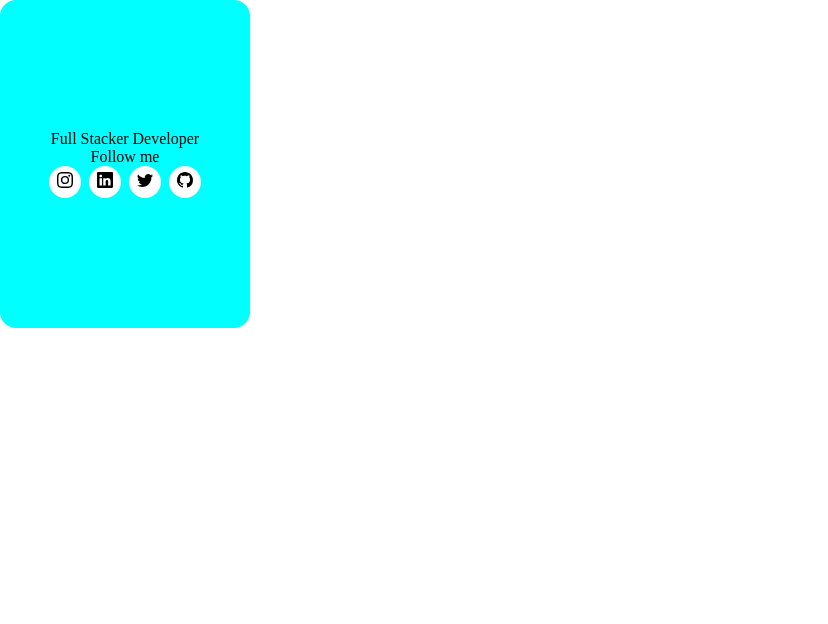
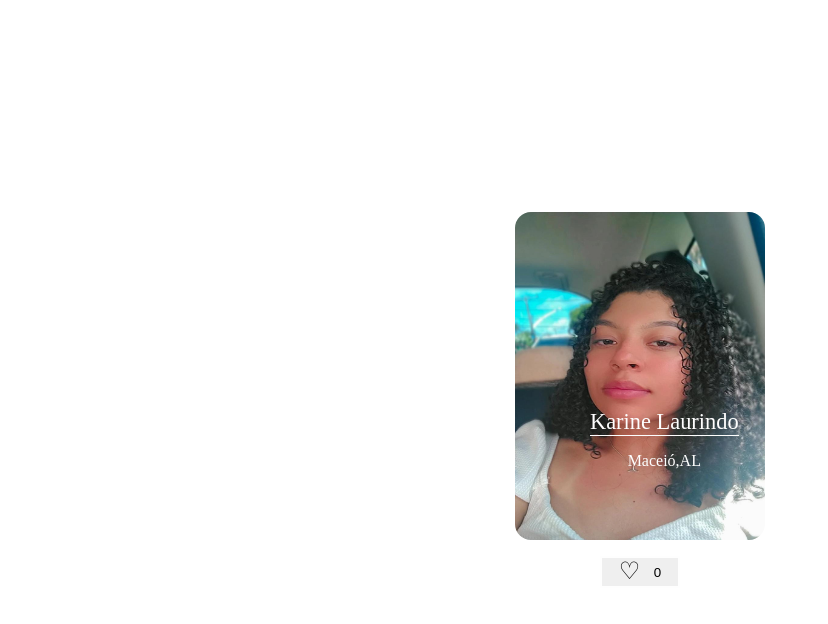
Before and after one commit to karine-laurindo/Projeto-Card, a plain HTML site: page index.html in a window 1280 px wide. Shown: the whole page, without its empty margins (0-828 px from the left). Drawn offline with Linux system fonts and the light colour scheme.

Commit message:
Add files via upload

```diff
--- a/index.html
+++ b/index.html
@@ -14,10 +14,14 @@
             <div class="sides">
 
               <div class="front">
-                <img src="" />
-                <p>Karine Laurindo</p>
-                <div class="line"></div>
-                <span>Maceió,AL</span>
+
+                <div class="img-text">
+                    <p class="name">Karine Laurindo</p>
+                    <span>Maceió,AL</span>
+                </div>
+
+                <img src="./svg/199d87f5-ad5c-4596-8ac8-be8199b10890.jpg" />
+
               </div>
 
               <div class="back">
@@ -27,19 +31,19 @@
 
                 <section class="icon-content">
                 <div class="icon">
-                    <a href="#"><img src="./svg/instagram (1).svg" alt=""></a>
+                    <a href="https://www.instagram.com/karinelaurindo_/"><img src="./svg/instagram.svg" alt=""></a>
                 </div>
 
                 <div class="icon">
-                    <a href="#"><img src="./svg/linkedin.svg" alt=""></a>
+                    <a href="https://www.linkedin.com/in/karine-laurindo-509167214/"><img src="./svg/linkedin.svg" alt=""></a>
                 </div>
 
                 <div class="icon">
-                    <a href="#"><img src="./svg/twitter (1).svg" alt=""></a>
+                    <a href="https://twitter.com/_lkarinx"><img src="./svg/twitter (1).svg" alt=""></a>
                 </div>
 
                 <div class="icon">
-                    <a href="#"><img src="./svg/github.svg" alt=""></a>
+                    <a href="https://github.com/karine-laurindo"><img src="./svg/github.svg" alt=""></a>
                 </div>
                 </section>
 
@@ -48,7 +52,14 @@
 
             </div>
           </div>
-    </main>
+
+          <button id="btn">
+              <p id="like">♡</p>
+              <p class="num">0</p>
+          </button>
+
+        </main>
+
 
     <script src="./script.js"></script>
 </body>
--- a/script.js
+++ b/script.js
@@ -0,0 +1,11 @@
+let numero = 0;
+const btn = document.getElementById('btn')
+btn.addEventListener('click', ()=>{
+
+  btn.style.color = 'red'
+  btn.style.borderColor = 'red'
+
+
+    numero++;
+    document.querySelector('.num').innerHTML = numero;
+})
--- a/style.css
+++ b/style.css
@@ -3,6 +3,24 @@
     padding: 0;
     box-sizing: border-box;
 }
+
+main{
+    display: flex;
+    justify-content: center;
+    padding: 9rem;
+    flex-direction: column;
+    width: 100vw;
+    height: 100vh;
+    align-items: center;
+    gap: 1rem;
+}
+
+img{
+    width: 100%;
+    height: 100%;
+    border-radius: 1rem;
+}
+
 
 .box-content {
     width: 250px;
@@ -37,7 +55,8 @@
 
 .back{
 	transform: rotateY(180deg);
-    background-color: aqua;
+
+    border: solid 1px;
 
     display: flex;
     flex-direction: column;
@@ -52,8 +71,6 @@
 }
 
 .icon{
-    background-color: white;
-    border-radius: 50%;
     width: 2rem;
     height: 2rem;
 
@@ -61,3 +78,38 @@
     align-items: center;
     justify-content: center;
 }
+
+.name{
+    font-size: 1.4rem;
+    border-bottom: solid 1px;
+}
+
+.img-text{
+    position: absolute;
+    left: 30%;
+    top: 60%;
+    color: #fefefe;
+    display: flex;
+    flex-direction: column;
+    align-items: center;
+    justify-content: center;
+    gap: 1rem;
+}
+
+button{
+     display: flex;
+    flex-direction: row;
+    align-items: center;
+    justify-content:  center ;
+    gap: 1em;
+    width: 5rem;
+    height: 2rem;
+    padding: .3rem;
+    border: 2px solid #fefefe;
+    color: #000;
+
+}
+#like{
+    font-size: 1.5rem;
+    padding-bottom: 3px;
+}
```
Also changed, not shown: svg/199d87f5-ad5c-4596-8ac8-be8199b10890.jpg (added), svg/instagram.svg (added).
